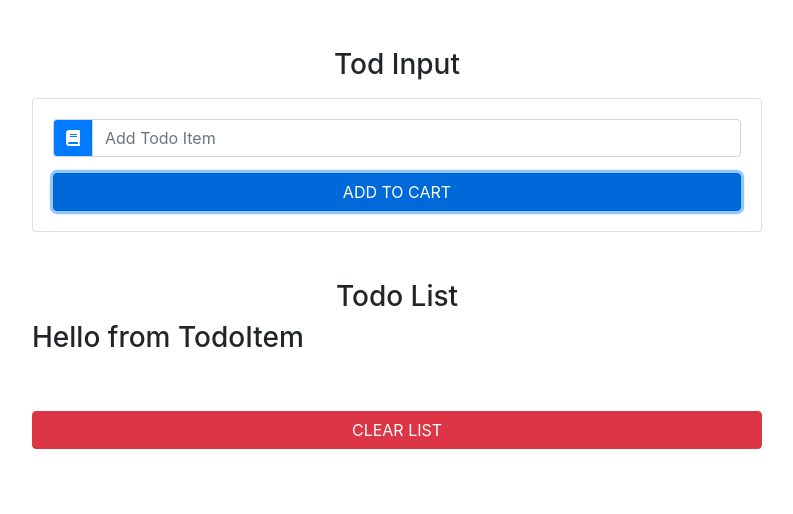
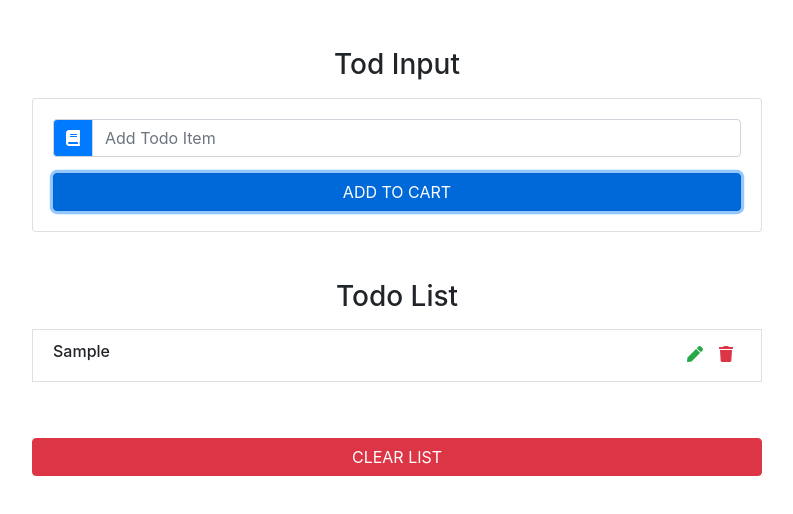
Before and after one commit to locaulker/todo-list-tutorial-two, a React (Create React App) app: page / in a window 1280 px wide. Both pictures are taken after typing "Sample" into the empty fields and a click on the button "ADD TO CART". Shown: the top 514 px of the page, without its empty margins (243-1036 px from the left). Built offline with nearby package versions, Linux system fonts and the light colour scheme.

Commit message:
implemented clearList and Delete methods

```diff
--- a/src/App.js
+++ b/src/App.js
@@ -39,12 +39,18 @@
   }
 
   clearList = () => {
-    console.log("clear list")
+    this.setState({
+      items: [],
+    })
   }
 
   handleDelete = id => {
-    console.log(`handle Delete ${id}`)
+    const filteredItems = this.state.items.filter(item => item.id !== id)
+    this.setState({
+      items: filteredItems,
+    })
   }
+
   handleEdit = id => {
     console.log(`handle edit ${id}`)
   }
--- a/src/components/TodoItem.js
+++ b/src/components/TodoItem.js
@@ -2,7 +2,21 @@
 
 class TodoItem extends Component {
   render() {
-    return <h3>Hello from TodoItem</h3>
+    const { title, handleDelete, handleEdit } = this.props
+
+    return (
+      <li className="list-group-item text-capitalize d-flex justify-content-between my-2">
+        <h6>{title}</h6>
+        <div className="todo-icon">
+          <span className="mx-2 text-success" onClick={handleEdit}>
+            <i className="fas fa-pen"></i>
+          </span>
+          <span className="mx-2 text-danger" onClick={handleDelete}>
+            <i className="fas fa-trash"></i>
+          </span>
+        </div>
+      </li>
+    )
   }
 }
 
```
